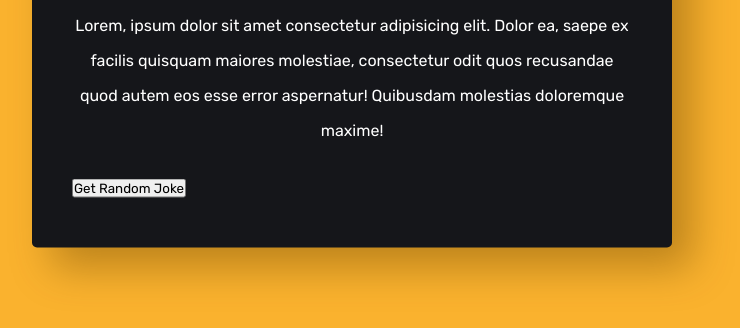
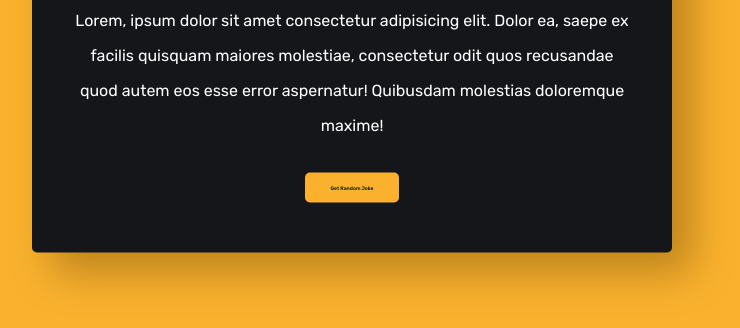
Before and after one commit to Asroyx/js-random-joke-generator, a plain HTML site: page index.html in a window 1280 px wide. Shown: the part 372-700 px from the top of the page, without its empty margins (288-1028 px from the left). Drawn offline with Linux system fonts and the light colour scheme.

Commit message:
Style all buttons

```diff
--- a/style.css
+++ b/style.css
@@ -35,3 +35,16 @@ p {
   line-height: 35px;
   margin: 30px 0;
 }
+button {
+  display: block;
+  background-color: #fab22e;
+  border: none;
+  padding: 5px;
+  font-size: 5px;
+  color: #171721;
+  font-weight: 600;
+  padding: 12px 25px;
+  margin: 0 auto;
+  border-radius: 5px;
+  cursor: pointer;
+}
```
